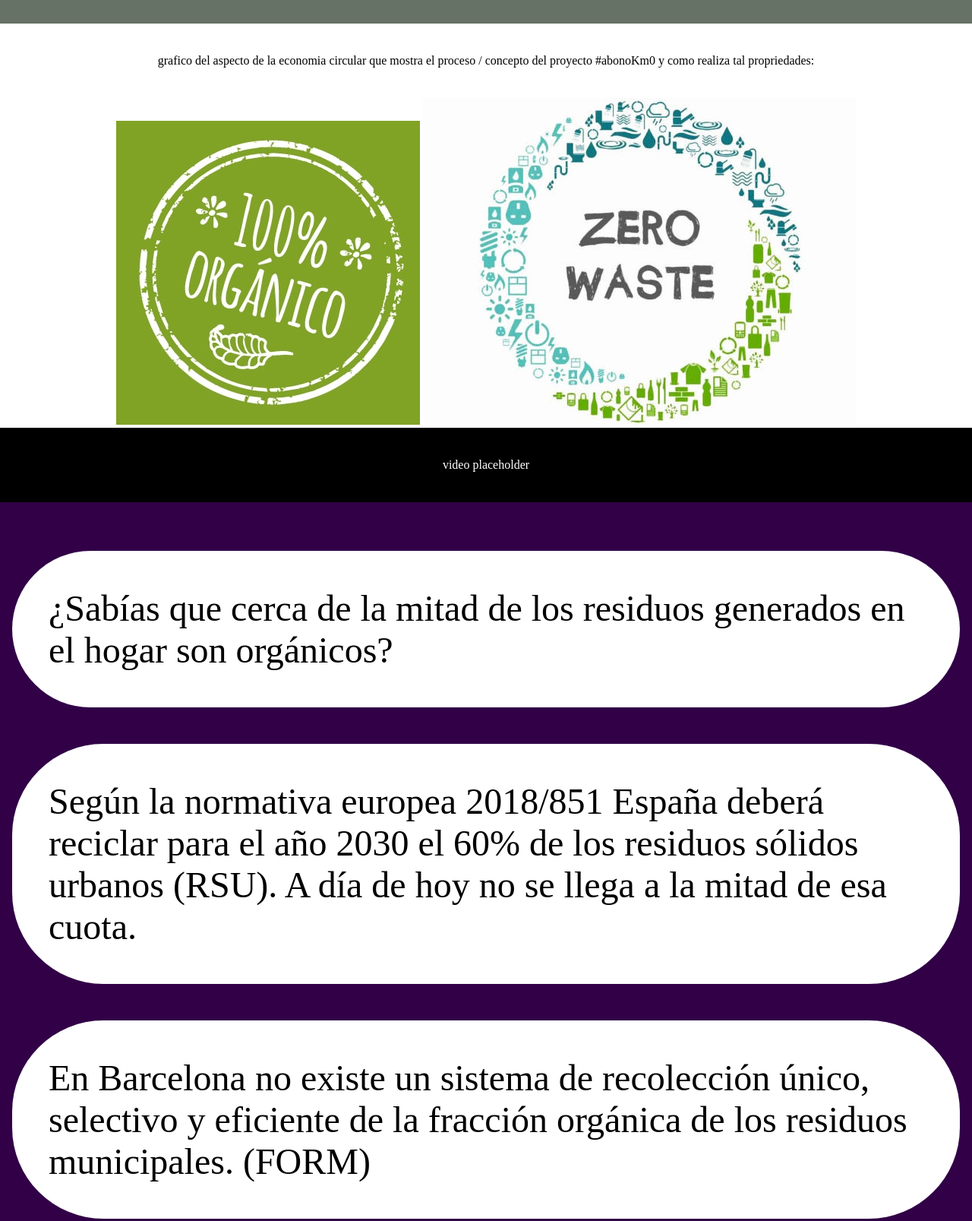
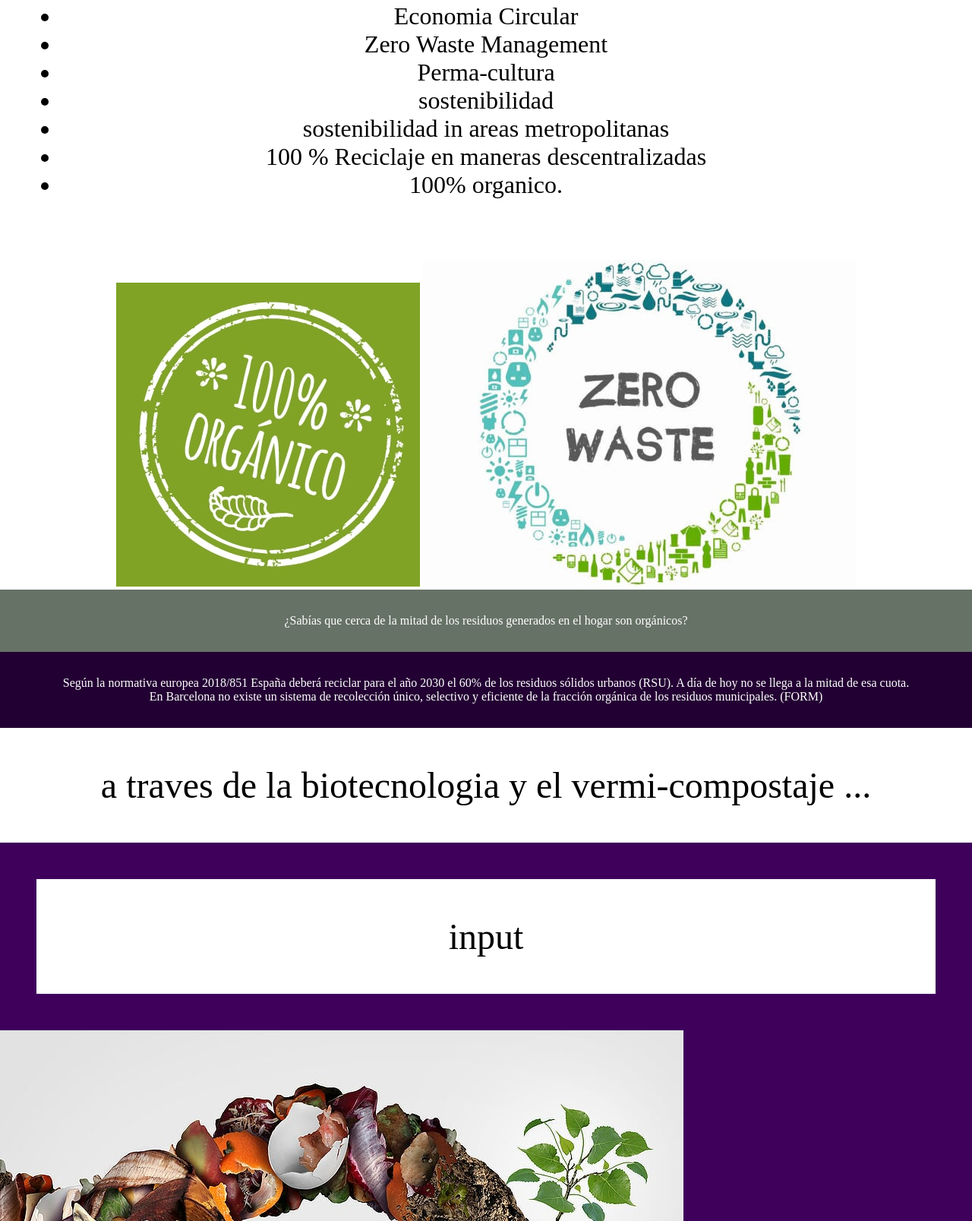
Before and after one commit to sillyzilly/AbonoKm0, a plain HTML site: page index.html in a window 1280 px wide. Shown: the part 781-2388 px from the top of the page at 76% size. Drawn offline with Linux system fonts and the light colour scheme.

Commit message:
going live

```diff
--- a/index.html
+++ b/index.html
@@ -51,8 +51,16 @@
 
     <div id='graphic_placeholder'>
       grafico del aspecto de la economia circular que mostra el proceso / concepto del proyecto #abonoKm0 y como realiza tal propriedades:
-
-
+      <br><br />
+      <ul>
+        <li>Economia Circular </li>
+        <li>Zero Waste Management </li>
+        <li>Perma-cultura </li>
+        <li>sostenibilidad  </li>
+        <li>sostenibilidad in areas metropolitanas  </li>
+        <li>100 % Reciclaje en maneras descentralizadas </li>
+        <li>100% organico.  </li>
+      </ul>
 
     </div>
 
@@ -65,29 +73,20 @@
 
     </div>
 
-    <div id='video'>
-      video placeholder
-
-    </div>
+    <p class='background_gray'>
+      ¿Sabías que cerca de la mitad de los residuos generados en el hogar son orgánicos?
+    </p>
+    <p class='background_purple'>
+      Según la normativa europea 2018/851 España deberá reciclar para el año 2030 el 60% de los residuos sólidos urbanos (RSU).
+      A día de
+      hoy no se llega a la mitad de esa cuota.
+      <br>
+      En Barcelona no existe un sistema de recolección único, selectivo y eficiente de la fracción orgánica de los residuos municipales. (FORM)
+    </p>
 
   </div>
 
   <div class="page" id="secondpage">
-    <div id='bubble_wrapper'>
-
-    <p>
-      ¿Sabías que cerca de la mitad de los residuos generados en el hogar son orgánicos?
-    </p>
-    <p>
-      Según la normativa europea 2018/851 España deberá reciclar para el año 2030 el 60% de los residuos sólidos urbanos (RSU).
-      A día de
-      hoy no se llega a la mitad de esa cuota.
-    </p>
-    <p>
-      En Barcelona no existe un sistema de recolección único, selectivo y eficiente de la fracción orgánica de los residuos municipales. (FORM)
-    </p>
-
-  </div>
 
   </div>
 
@@ -106,6 +105,11 @@
     <div class="input_output">
       output
     </div>
+
+  </div>
+
+  <div id='video'>
+    video placeholder
 
   </div>
 
--- a/styles/global.css
+++ b/styles/global.css
@@ -6,6 +6,16 @@
 html, body {
   /* width: 100%; */
   /* overflow-x: hidden; */
+}
+.background_gray {
+  background: #677267;
+  color: white;
+  padding: 2em;
+}
+.background_purple {
+  background: #230033;
+  color: white;
+  padding: 2em;
 }
 nav {
   position: sticky;
@@ -52,10 +62,10 @@ nav hr {
 #socialmedia {
   display: flex;
   fill: #A3A3A3;
-  /* margin: 0.5em; */
+  margin: 0.5em;
 }
 #socialmedia svg {
-  /* margin: 0 0.5em 0 0.5em; */
+  margin: 0 0.5em 0 0.5em;
 }
 /* div.page {
   min-height: calc(100vh - 2.5em);
@@ -67,23 +77,26 @@ nav hr {
 }
 #header {
   color: #fff;
-  font-size: 9em;
+  font-size: 8em;
 }
 #subheader {
   background: #677267;
   color: #fff;
-  font-size: 6em;
+  font-size: 4em;
   padding: 0.5em;
 }
 #graphic_placeholder {
   background: white;
   color: black;
   padding: 2.5em;
+  font-size: 2em;
 }
 #video {
-  padding: 2.5em;
+  padding: 5em;
   color: #fff;
   background: black;
+  font-size: 2em;
+
 }
 #features {
   background: white;
@@ -93,17 +106,6 @@ nav hr {
 #secondpage {
   background: #310047;
 }
-#secondpage #bubble_wrapper {
-  padding: 1em;
-}
-#secondpage p {
-  background: white;
-  color: black;
-  padding: 1em;
-  border-radius: 2.5em;
-  font-size: 3em;
-  margin: 1em 0 1em 0;
-}
 #thirdpage {
   background: #3F005C;
 }
@@ -112,6 +114,7 @@ nav hr {
   color: black;
   padding: 1em;
   font-size: 3em;
+  text-align: center;
 }
 #thirdpage .input_output {
   background: white;
```
